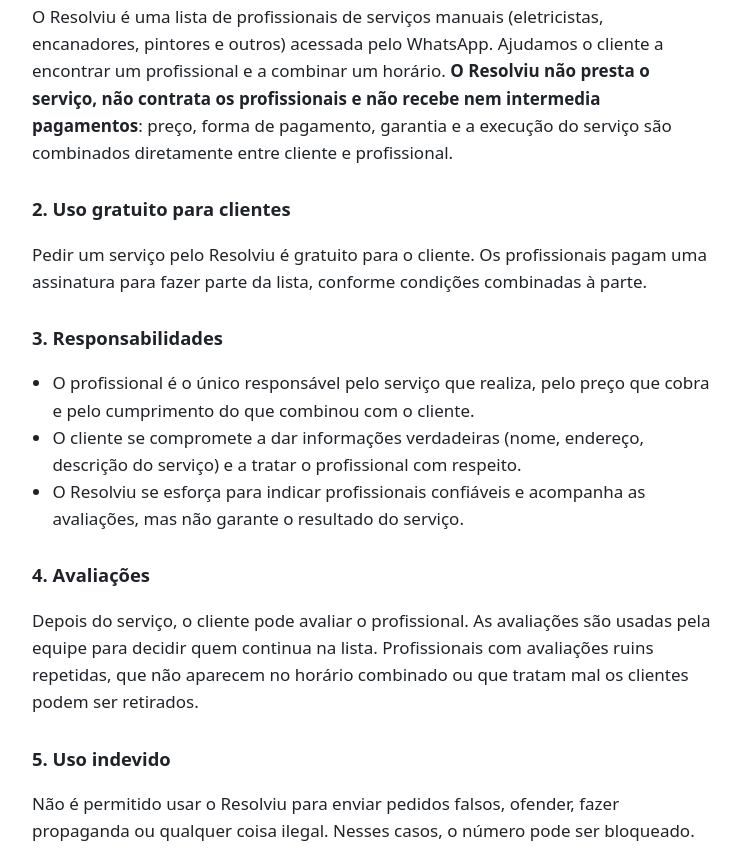
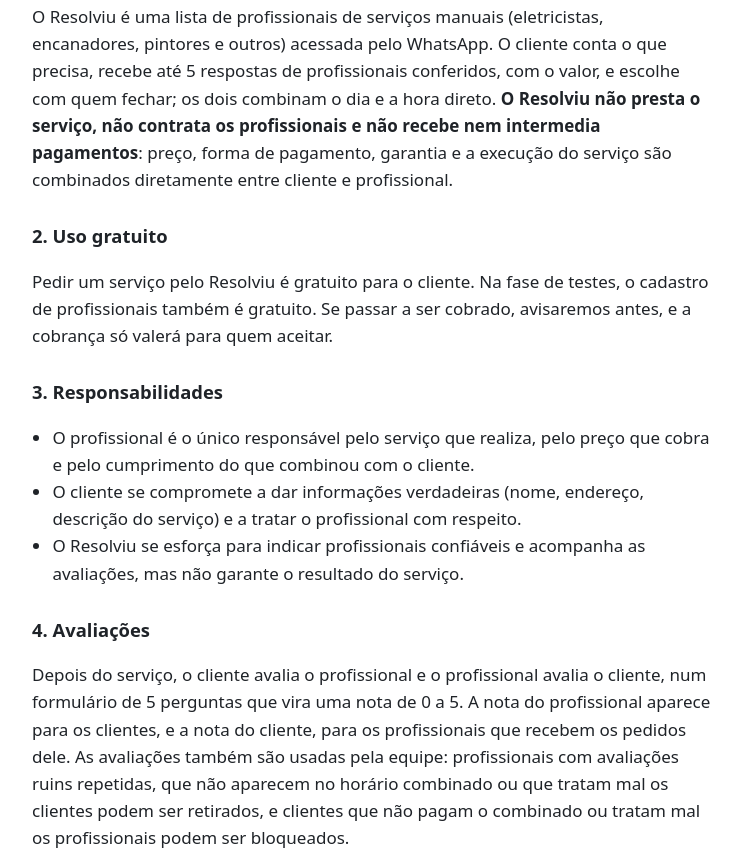
Before and after one commit to tgaschi/resolviu-site, a plain HTML site: page termos.html in a window 1280 px wide. Shown: the part 283-1140 px from the top of the page, without its empty margins (268-1009 px from the left). Drawn offline with Linux system fonts and the light colour scheme.

Commit message:
Privacidade e termos: avaliação dos dois lados, CPF criptografado, cadastro grátis na fase de testes
Co-Authored-By: Claude Opus 5.5 <noreply@anthropic.com>

```diff
--- a/termos.html
+++ b/termos.html
@@ -11,21 +11,22 @@
 <body>
 <main>
 <h1>Termos de Uso</h1>
-<p class="meta">Resolviu · Última atualização: 11 de outubro de 2026</p>
+<p class="meta">Resolviu · Última atualização: 26 de novembro de 2026</p>
 
 <p>Ao usar o Resolviu pelo WhatsApp, você concorda com estes termos. O serviço é oferecido por
 <strong>68.868.914 Tiago Morello Aschi</strong>, CNPJ 68.868.914/0001-02, Bento Gonçalves – RS.</p>
 
 <h2>1. O que o Resolviu faz</h2>
 <p>O Resolviu é uma lista de profissionais de serviços manuais (eletricistas, encanadores,
-pintores e outros) acessada pelo WhatsApp. Ajudamos o cliente a encontrar um profissional e a
-combinar um horário. <strong>O Resolviu não presta o serviço, não contrata os profissionais e não
+pintores e outros) acessada pelo WhatsApp. O cliente conta o que precisa, recebe até 5 respostas
+de profissionais conferidos, com o valor, e escolhe com quem fechar; os dois combinam o dia e a hora direto. <strong>O Resolviu não presta o serviço, não contrata os profissionais e não
 recebe nem intermedia pagamentos</strong>: preço, forma de pagamento, garantia e a execução do
 serviço são combinados diretamente entre cliente e profissional.</p>
 
-<h2>2. Uso gratuito para clientes</h2>
-<p>Pedir um serviço pelo Resolviu é gratuito para o cliente. Os profissionais pagam uma
-assinatura para fazer parte da lista, conforme condições combinadas à parte.</p>
+<h2>2. Uso gratuito</h2>
+<p>Pedir um serviço pelo Resolviu é gratuito para o cliente. Na fase de testes, o cadastro de
+profissionais também é gratuito. Se passar a ser cobrado, avisaremos antes, e a cobrança só valerá
+para quem aceitar.</p>
 
 <h2>3. Responsabilidades</h2>
 <ul>
@@ -38,9 +39,12 @@ não garante o resultado do serviço.</li>
 </ul>
 
 <h2>4. Avaliações</h2>
-<p>Depois do serviço, o cliente pode avaliar o profissional. As avaliações são usadas pela equipe
-para decidir quem continua na lista. Profissionais com avaliações ruins repetidas, que não
-aparecem no horário combinado ou que tratam mal os clientes podem ser retirados.</p>
+<p>Depois do serviço, o cliente avalia o profissional e o profissional avalia o cliente, num
+formulário de 5 perguntas que vira uma nota de 0 a 5. A nota do profissional aparece para os
+clientes, e a nota do cliente, para os profissionais que recebem os pedidos dele. As avaliações
+também são usadas pela equipe: profissionais com avaliações ruins repetidas, que não aparecem no
+horário combinado ou que tratam mal os clientes podem ser retirados, e clientes que não pagam o
+combinado ou tratam mal os profissionais podem ser bloqueados.</p>
 
 <h2>5. Uso indevido</h2>
 <p>Não é permitido usar o Resolviu para enviar pedidos falsos, ofender, fazer propaganda ou
```
Also changed, not shown: privacidade.html (+9 -6 lines).
